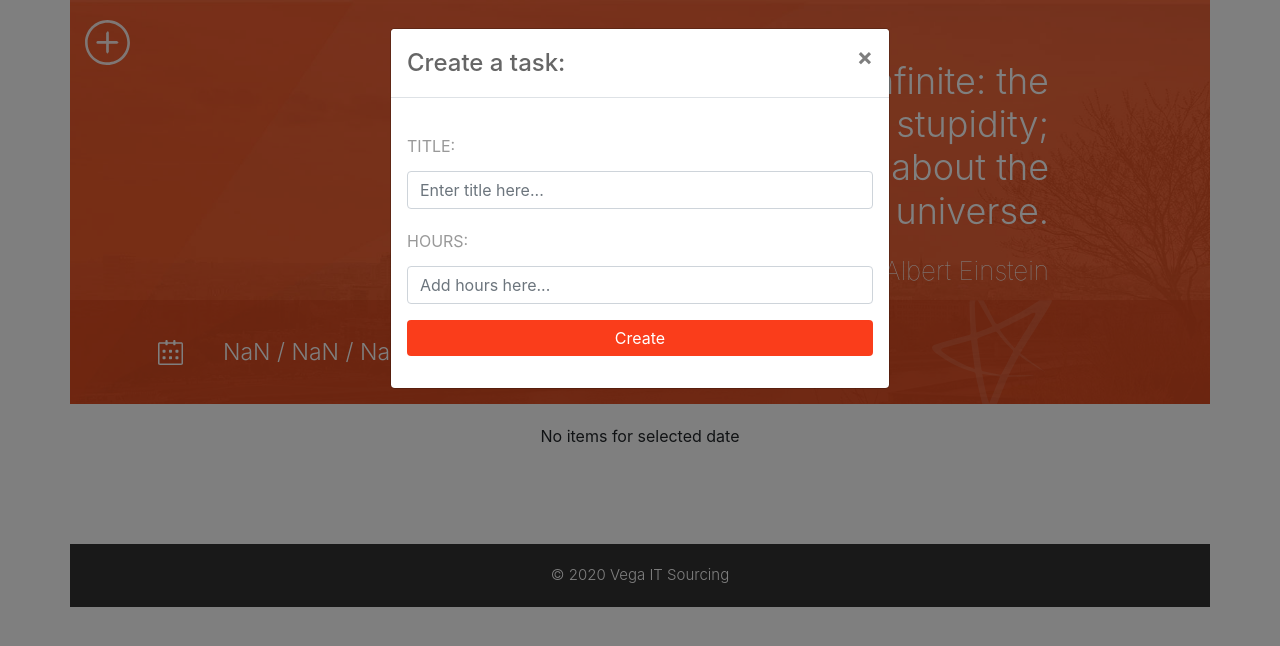
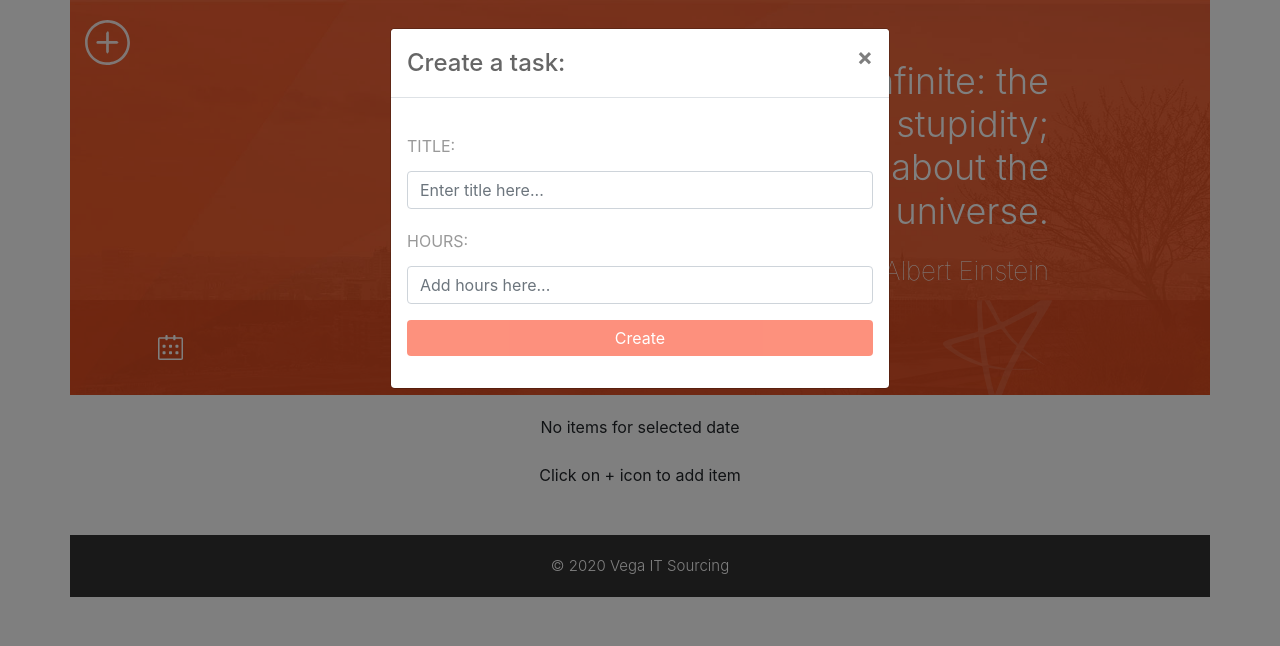
Before and after one commit to JelenaVukojevic/timesheet, a React (Create React App) app: page / in a window 1280 px wide. Both pictures are taken after a click on the element 107 px from the left and 42 px from the top of the page. Shown: the top 646 px of the page. Built offline with nearby package versions, Linux system fonts and the light colour scheme.

Commit message:
total hours and start validation

```diff
--- a/package.json
+++ b/package.json
@@ -10,6 +10,7 @@
     "react": "^16.13.1",
     "react-bootstrap": "^1.2.2",
     "react-dom": "^16.13.1",
+    "react-hook-form": "^6.0.8",
     "react-scripts": "3.4.1"
   },
   "scripts": {
--- a/src/App.js
+++ b/src/App.js
@@ -6,14 +6,14 @@ import Footer from './components/Footer.js';
 
 const tasks = [];
 tasks['21-07-2020'] = [
-  {title: 'item 1', hours: 4},
-  {title: 'item 2', hours: 1},
-  {title: 'item 3', hours: 3},
+  {id: 1, title: 'item 1', hours: 4},
+  {id: 2, title: 'item 2', hours: 1},
+  {id: 3, title: 'item 3', hours: 3},
 ];
 tasks['20-07-2020'] = [
-  {title: 'item 4', hours: 5},
-  {title: 'item 5', hours: 2},
-  {title: 'item 6', hours: 1},
+  {id: 4, title: 'item 4', hours: 5},
+  {id: 5, title: 'item 5', hours: 2},
+  {id: 6, title: 'item 6', hours: 1},
 ];
 
 class App extends React.Component {
--- a/src/components/Header.js
+++ b/src/components/Header.js
@@ -8,10 +8,6 @@ import NewTaskModal from './NewTaskModal.js';
 class Header extends React.Component {
     render() {
         const quote = quotes[Math.floor(Math.random()*10)];
-        const date = new Date(this.props.date);
-        const day = date.getDate();
-        const month = date.getMonth() + 1;
-        const year = date.getFullYear();
 
         return(
             <Row className="header">
@@ -27,7 +23,7 @@ class Header extends React.Component {
                         <img className="logo" src={logo} alt="VegaIT"/>
                         <div className="date-wrap">
                         <img className="icon" src={iconCalendar} alt="Calendar"/>
-                        <time>{day} / {month} / {year}</time>
+                        <time>{this.props.date}</time>
                         </div>
                     </div>
                 </Row>
--- a/src/components/Main.js
+++ b/src/components/Main.js
@@ -1,21 +1,29 @@
 import React from 'react';
-import { Row } from 'react-bootstrap';
+import { Row, Form } from 'react-bootstrap';
 
 class Main extends React.Component {
     render() {
-        let tasks = <div className="message">No items for selected date</div>;
-        if (this.props.tasks != undefined) {
-            console.log(this.props.tasks)
+        let tasks = <div className="message">No items for selected date<br/><br/>Click on + icon to add item</div>;
+        let total = 0;
+        let totalRow = '';
+        if (this.props.tasks !== undefined) {
+            this.props.tasks.forEach((task) => {
+                total += task.hours;
+            })
             tasks = this.props.tasks.map((task) =>
-                <div className="item-row" key={task.title}>
+                <Row className="item-row" key={task.id}>
                     <div className="check-flag">
                         <span className="small-text-label">Title</span>
                         <span className="small-text-label hours">Hours</span>
                         <span className="check-flag-label">{task.title}</span>
                         <span className="hours-box">{task.hours}</span>
                     </div>
-                </div>
+                </Row>
             );
+            totalRow =  <Row className="total align-right">
+                            <Form.Label htmlFor="" className="total-label">Total:</Form.Label>
+                            <Form.Control className="total-input" type="text" value={total} readOnly />
+                        </Row>
         }
 
         return (
@@ -23,6 +31,7 @@ class Main extends React.Component {
                 <div className="wrap">
                     {tasks}
                 </div>
+                {totalRow}
             </Row>
         );
     }
--- a/src/components/NewTaskModal.js
+++ b/src/components/NewTaskModal.js
@@ -1,7 +1,7 @@
 import React from 'react';
-import { Modal, Button, Form } from 'react-bootstrap';
+import { Modal } from 'react-bootstrap';
+import TaskForm from './TaskForm.js';
 import iconPlus from '../icons/icon-plus.svg';
-
 
 class NewTaskModal extends React.Component {
     constructor(props) {
@@ -38,21 +38,7 @@ class NewTaskModal extends React.Component {
                         <Modal.Title>Create a task:</Modal.Title>
                     </Modal.Header>
                     <Modal.Body className="js-modal-inner">
-                        <Form action="">
-                            <Form.Group className="field-wrap">
-                                <Form.Label className="label" htmlFor="">Title:</Form.Label>
-                                <Form.Control className="field" type="text" id="" placeholder="Enter title here..." />
-                            </Form.Group>
-                            <Form.Group className="field-wrap">
-                                <Form.Label className="label" htmlFor="">Hours:</Form.Label>
-                                <Form.Control className="field" type="text" id="" placeholder="Add hours here..." />
-                            </Form.Group>
-                            <Form.Group className="btn-wrap align-right">
-                                <Button variant="secondary" type="submit" onClick={() => this.handleClose()}>
-                                    Create
-                                </Button>
-                            </Form.Group>
-                        </Form>
+                        <TaskForm />
                     </Modal.Body>
                 </Modal>
             </div>
--- /dev/null
+++ b/src/components/TaskForm.js
@@ -0,0 +1,42 @@
+import React from 'react';
+import { Form, Button } from 'react-bootstrap';
+import { useForm } from 'react-hook-form';
+
+export default function TaskForm() {
+    const { register, handleSubmit, watch, errors, formState } = useForm();
+    const onSubmit = data => console.log(data);
+
+    return(
+        <Form action="" onSubmit={handleSubmit(onSubmit)}>
+            <Form.Group className="field-wrap">
+                <Form.Label className="label" htmlFor="">Title:</Form.Label>
+                <Form.Control
+                    className="field"
+                    type="text"
+                    name="title"
+                    id=""
+                    placeholder="Enter title here..."
+                    ref={ register({ required: true }) }
+                />
+            </Form.Group>
+            <Form.Group className="field-wrap">
+                <Form.Label className="label" htmlFor="">Hours:</Form.Label>
+                <Form.Control
+                    className="field"
+                    type="text"
+                    name="hours"
+                    id=""
+                    placeholder="Add hours here..."
+                    ref={ register({ required: true }) }
+                />
+            </Form.Group>
+            {errors.title && <p className="error">Title is required</p>}
+            {errors.hours && <p className="error">Hours is required</p>}
+            <Form.Group className="btn-wrap align-right">
+                <Button variant="primary" type="submit" disabled={!formState.isValid} >
+                    Create
+                </Button>
+            </Form.Group>
+        </Form>
+    );
+}
--- a/src/index.css
+++ b/src/index.css
@@ -252,9 +252,10 @@ body {
 /*--------------------------------------------------------------
 ## Checkflag Item
 --------------------------------------------------------------*/
-.item-row {
+.item-row.row {
 	margin: 20px 0;
 	position: relative;
+	display: block;
 }
 
 .check-flag {
@@ -281,7 +282,7 @@ body {
 	right: 37px;
 }
 
-.total {
+.total,row {
 	float: left;
 	width: 100%;
 	padding-right: 20px;
@@ -394,14 +395,20 @@ body {
 	font-weight: 300;
 }
 
-.modal .btn-secondary {
+.modal .btn-primary {
 	width: 100%;
 	background-color: #fa3d1b;
 	border: none;
 }
 
-.modal .btn-secondary:hover {
+.modal .btn-primary:hover,
+.modal .btn-primary:disabled {
 	background-color: #fc5638;
+}
+
+.modal .error {
+	color: #f00;
+	margin-bottom: 0.5rem;
 }
 
 @media only screen and (max-width: 600px) {
```
Also changed, not shown: 1 other file (tests, documents, lock files or other folders).
